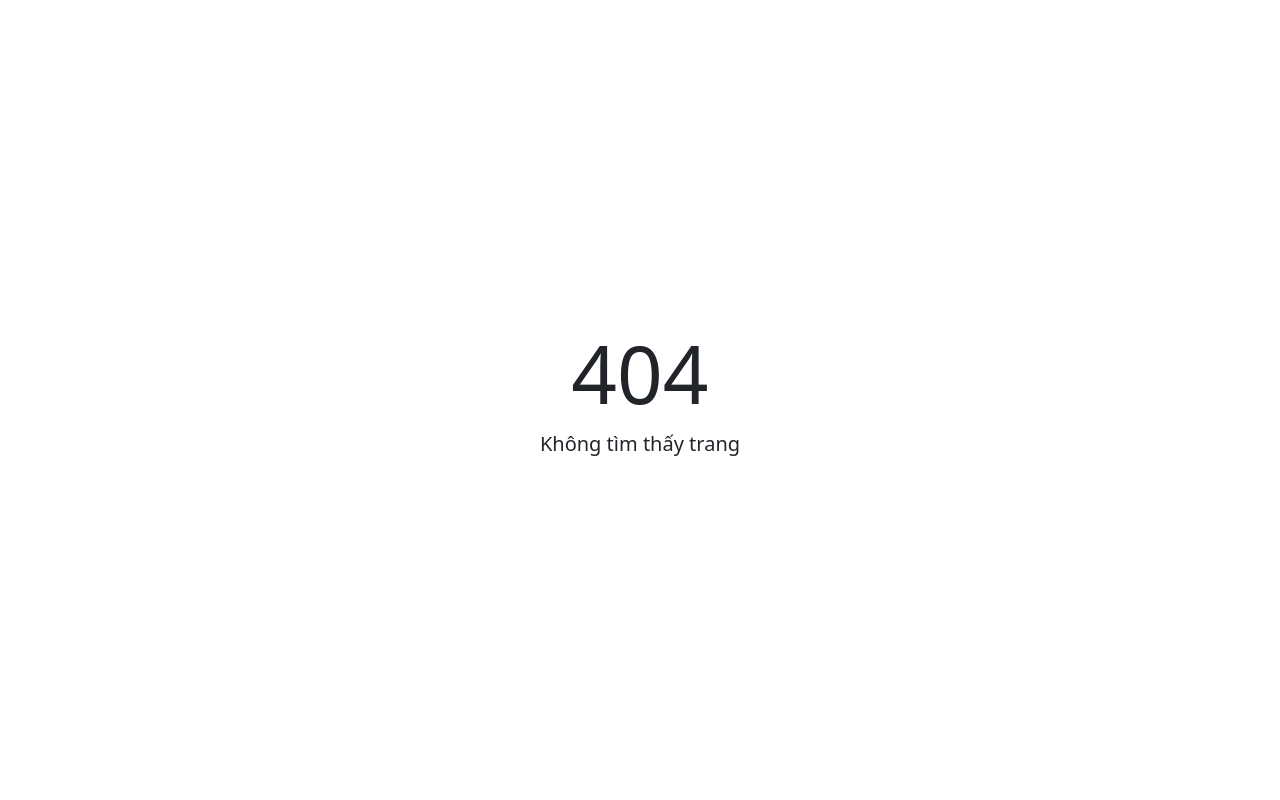
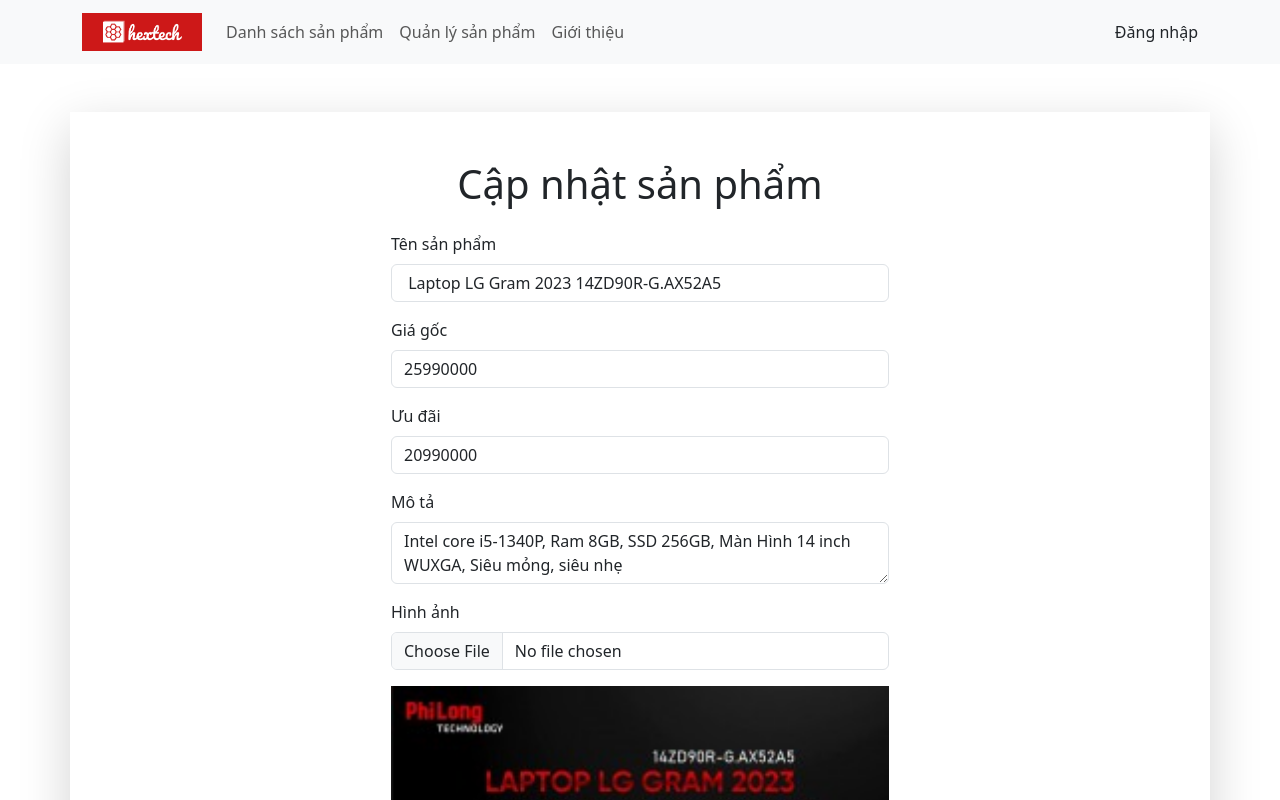
Before and after one commit to PaimonZero/LaptopManager, a React (Create React App) app: page /hextech/update-product/1 in a window 1280 px wide. Before the commit this address had no page. Shown: the top 800 px of the page. Built offline with nearby package versions, Linux system fonts and the light colour scheme; data requests are answered from the project's data file.

Commit message:
update function

```diff
--- /dev/null
+++ b/src/components/product/UpdateProductForm.js
@@ -0,0 +1,220 @@
+import React, { useEffect } from 'react';
+import { useDispatch, useSelector } from 'react-redux';
+import { useNavigate } from 'react-router-dom';
+import Swal from 'sweetalert2';
+import axios from 'axios';
+import { reset, changeId, changeName, changeDescription, changePrice, changeCurrentPrice, changeImage } from '../../redux/slides/UpdateableProductSlide';
+// import { RootState } from '../../redux/store';
+
+const UpdateProductForm = (props) => {
+    const dispatch = useDispatch();
+    const { id, name, description, price, currentPrice, image } = useSelector((state) => state.updateableProduct);
+    const navigate = useNavigate();
+
+    useEffect(() => {
+        const fetchProduct = async () => {
+            try {
+                const response = await axios.get(`http://localhost:3001/products/${props.id}`);
+
+                if (response.status === 200) {
+                    dispatch(changeId(response.data.id));
+                    dispatch(changeName(response.data.name));
+                    dispatch(changeDescription(response.data.description));
+                    dispatch(changePrice(response.data.price));
+                    dispatch(changeCurrentPrice(response.data.currentPrice));
+                    dispatch(changeImage(response.data.image));
+                }
+            } catch (error) {
+                if (axios.isAxiosError(error) && error.response?.status === 404) {
+                    Swal.fire({
+                        title: 'Lỗi!',
+                        text: 'Không tìm thấy sản phẩm!',
+                        icon: 'error',
+                    }).then(() => {
+                        dispatch(reset());
+                        navigate('/hextech/products');
+                    });
+                }
+            }
+        };
+
+        fetchProduct();
+    }, [dispatch, props.id, navigate]);
+
+    const handleImageChange = (e) => {
+        const file = e.target.files[0];
+        const reader = new FileReader();
+
+        reader.onloadend = () => {
+            dispatch(changeImage(reader.result));
+        };
+
+        reader.readAsDataURL(file);
+    };
+
+    const isValidated = () => {
+        if (name.trim().length < 1) {
+            return 'Tên sản phẩm không được để trống!';
+        }
+
+        if (description.trim().length < 1) {
+            return 'Mô tả không được để trống!';
+        }
+
+        if (price <= 0) {
+            return 'Giá gốc phải lớn hơn 0!';
+        }
+
+        if (currentPrice <= 0) {
+            return 'Ưu đãi phải lớn hơn 0!';
+        }
+
+        if (currentPrice >= price) {
+            return 'Ưu đãi phải nhỏ hơn giá gốc!';
+        }
+
+        return '';
+    };
+
+    const handleSubmit = async (e) => {
+        e.preventDefault();
+
+        const message = isValidated();
+
+        if (message.length > 0) {
+            Swal.fire({
+                title: 'Lỗi!',
+                text: message,
+                icon: 'error',
+            });
+            return;
+        }
+
+        try {
+            const response = await axios.put(`http://localhost:3001/products/${id}`, {
+                name,
+                description,
+                price,
+                currentPrice,
+                image,
+            });
+
+            if (response.status === 200) {
+                Swal.fire({
+                    title: 'Thành công!',
+                    text: 'Cập nhật sản phẩm thành công!',
+                    icon: 'success',
+                }).then(() => {
+                    dispatch(reset());
+                    navigate(`/hextech/detail-product/${id}`);
+                });
+            }
+        } catch (error) {
+            console.error('Error updating product:', error);
+            Swal.fire({
+                title: 'Lỗi!',
+                text: 'Có lỗi xảy ra khi cập nhật sản phẩm!',
+                icon: 'error',
+            });
+        }
+    };
+
+    return (
+        <div className="container mt-5 shadow-lg py-5">
+            <div className="mx-5">
+                <h6 className="display-6 mb-4 text-center">Cập nhật sản phẩm</h6>
+                <form onSubmit={handleSubmit}>
+                    <div className="row">
+                        <div className="col-lg-6 col-md-8 col-sm-12 mx-auto">
+                            <div className="mb-3">
+                                <label htmlFor="input-name" className="form-label">
+                                    Tên sản phẩm
+                                </label>
+                                <input
+                                    type="text"
+                                    className="form-control"
+                                    id="input-name"
+                                    value={name}
+                                    autoComplete="off"
+                                    onChange={(e) => dispatch(changeName(e.target.value.replace(/\s/g, '')))}
+                                    required
+                                />
+                            </div>
+                            <div className="mb-3">
+                                <label htmlFor="input-price" className="form-label">
+                                    Giá gốc
+                                </label>
+                                <input
+                                    type="number"
+                                    className="form-control"
+                                    id="input-price"
+                                    value={price}
+                                    autoComplete="off"
+                                    onChange={(e) => dispatch(changePrice(Number(e.target.value)))}
+                                    required
+                                />
+                            </div>
+                            <div className="mb-3">
+                                <label htmlFor="input-currentPrice" className="form-label">
+                                    Ưu đãi
+                                </label>
+                                <input
+                                    type="number"
+                                    className="form-control"
+                                    id="input-currentPrice"
+                                    value={currentPrice}
+                                    autoComplete="off"
+                                    onChange={(e) => dispatch(changeCurrentPrice(Number(e.target.value)))}
+                                    required
+                                />
+                            </div>
+                            <div className="mb-3">
+                                <label htmlFor="input-description" className="form-label">
+                                    Mô tả
+                                </label>
+                                <textarea
+                                    className="form-control"
+                                    id="input-description"
+                                    value={description}
+                                    autoComplete="off"
+                                    onChange={(e) => dispatch(changeDescription(e.target.value.trim()))}
+                                    required
+                                />
+                            </div>
+                            <div className="mb-3">
+                                <label htmlFor="input-image" className="form-label">
+                                    Hình ảnh
+                                </label>
+                                <input
+                                    type="file"
+                                    className="form-control"
+                                    id="input-image"
+                                    accept="image/*"
+                                    autoComplete="off"
+                                    onChange={handleImageChange}
+                                    required
+                                />
+                                {image && <img src={image} alt="preview" className="w-100 mt-3" />}
+                            </div>
+                            <div className="d-flex justify-content-center mt-4">
+                                <button
+                                    type="button"
+                                    className="btn btn-secondary col-6"
+                                    style={{ marginRight: '20px' }}
+                                    onClick={() => navigate(-1)}
+                                >
+                                    Quay lại
+                                </button>
+                                <button type="submit" className="btn btn-primary col-6">
+                                    Cập nhật sản phẩm
+                                </button>
+                            </div>
+                        </div>
+                    </div>
+                </form>
+            </div>
+        </div>
+    );
+};
+
+export default UpdateProductForm;
--- /dev/null
+++ b/src/pages/products/UpdateProductPage.js
@@ -0,0 +1,22 @@
+import React, { Suspense, lazy } from 'react';
+import { useParams } from 'react-router-dom';
+import LoadingComponent from '../../components/common/LoadingComponent';
+
+const NavBarComponent = lazy(() => import('../../components/common/NavbarComponent'));
+
+const UpdateProductForm = lazy(() => import('../../components/product/UpdateProductForm'));
+
+const UpdateProductPage = () => {
+    const params = useParams();
+
+    return (
+        <div className="vh-100">
+            <Suspense fallback={<LoadingComponent />}>
+                <NavBarComponent />
+                <UpdateProductForm id={String(params.id)} />
+            </Suspense>
+        </div>
+    );
+};
+
+export default UpdateProductPage;
--- a/src/router/Router.js
+++ b/src/router/Router.js
@@ -12,6 +12,10 @@
 
 const ProductListPage = lazy(() => import('../pages/products/ProductListPage'));
 const AddProductPage = lazy(() => import('../pages/products/AddProductPage'));
+const UpdateProductPage = lazy(
+	() => import('../pages/products/UpdateProductPage'),
+);
+
 
 
 export const router = createBrowserRouter([
@@ -56,5 +60,13 @@
 			</Suspense>
 		),
 	},
+	{
+		path: '/hextech/update-product/:id',
+		element: (
+			<Suspense fallback={<LoadingComponent />}>
+				<UpdateProductPage />
+			</Suspense>
+		),
+	},
 	{ path: '/hextech/*', element: <Error404 /> },
 ]);
```
